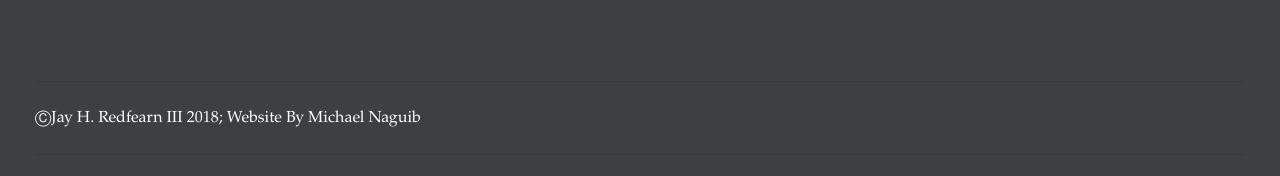
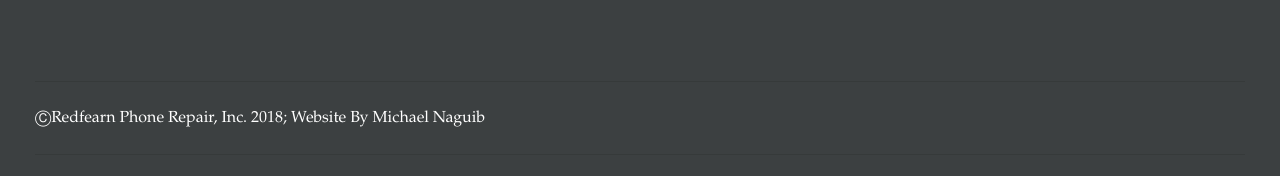
Before and after one commit to Michael-N/Jay-Redfearn.github.io, a Jekyll site: the page built from index.html, in a window 1280 px wide. Shown: the part 2134-2310 px from the top of the page. Built offline with Jekyll 4.4.1, drawn with Linux system fonts in a browser that asks for light colours; some web fonts are replaced.

Commit message:
Update footer.html

```diff
--- a/_includes/footer.html
+++ b/_includes/footer.html
@@ -1,7 +1,7 @@
 <div class= "footer row">
   <div class="footer-cred col-12">
       <hr class="my-4">
-      <span> &#9400;Jay H. Redfearn III 2018;</span>
+      <span> &#9400;Redfearn Phone Repair, Inc. 2018;</span>
       <a href="https://github.com/Michael-N">Website By Michael Naguib</a>
       <hr class="my-4">
     </div>
```
